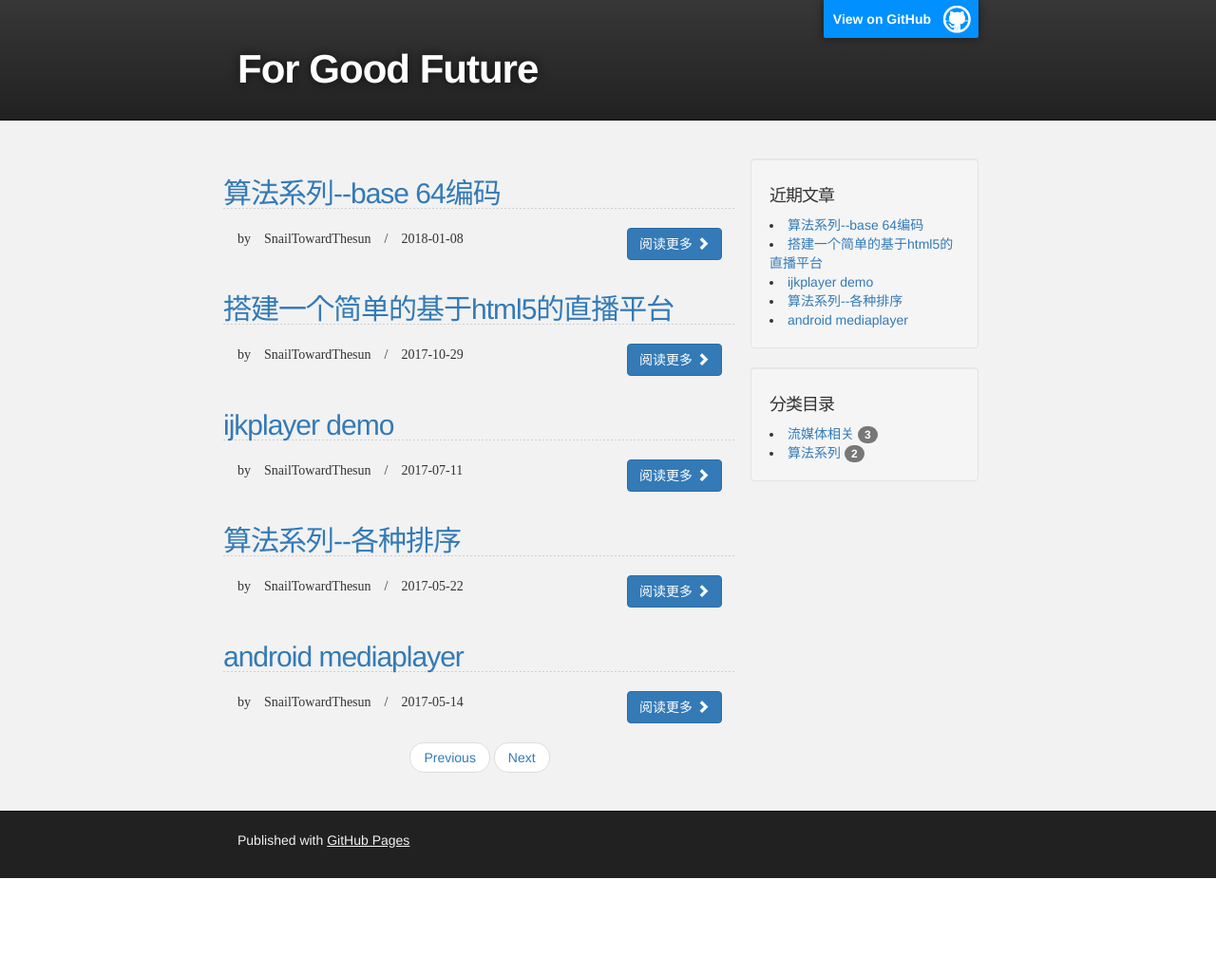
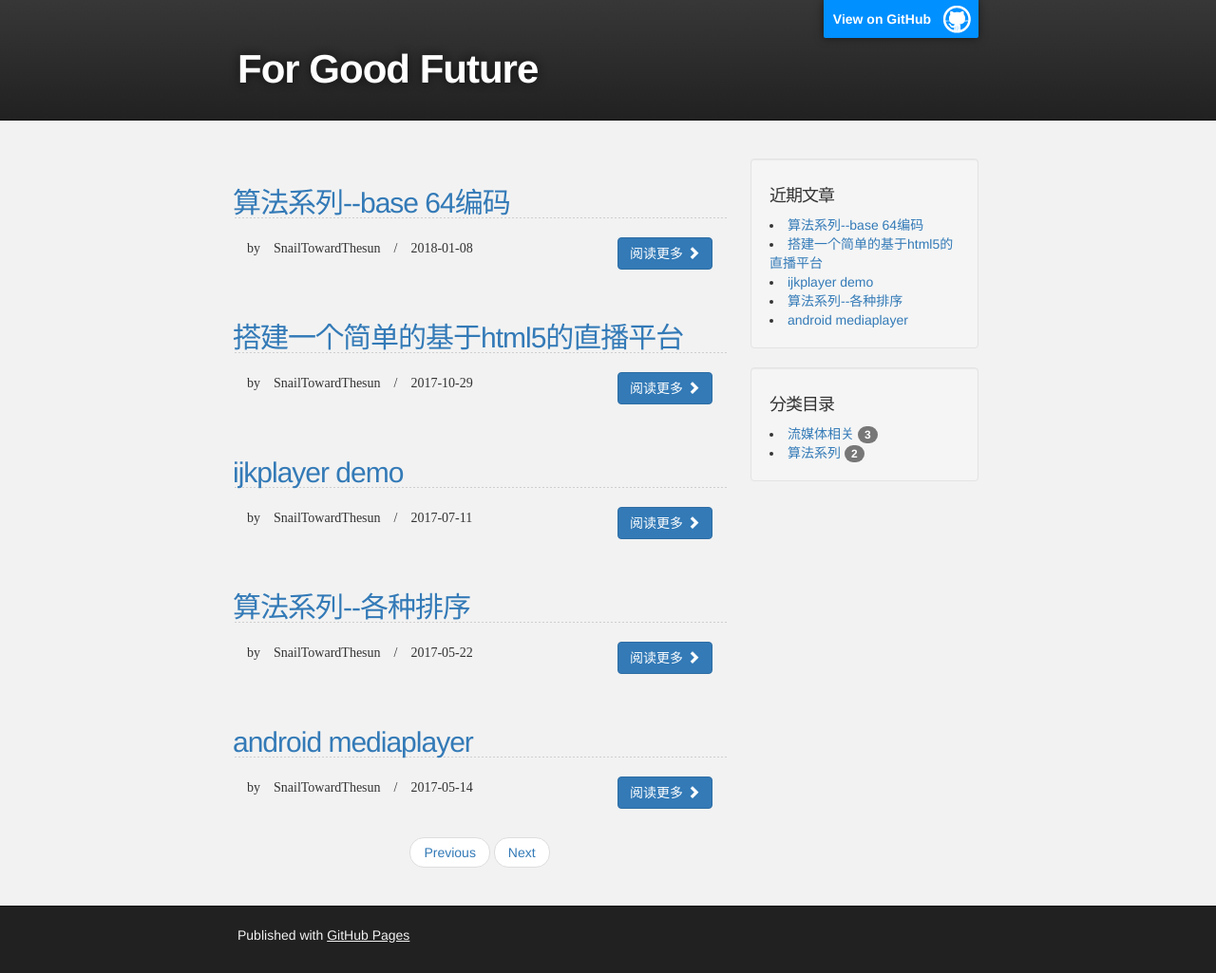
Before and after one commit to SnailTowardThesun/SnailTowardThesun.github.io, a Jekyll site: the page built from index.html, in a window 1280 px wide. Shown: the whole page at 95% size. Built offline with Jekyll 4.4.1, drawn with Linux system fonts in a browser that asks for light colours; nearby versions of some CDN libraries; the list of posts is cut into pages by our own code; comment, search, counter and statistics services are not loaded; the repository's description, which GitHub fills in, is left out; before the commit the page ends 925 px from its top, so only the background shows below that.

Commit message:
refine style

```diff
--- a/index.html
+++ b/index.html
@@ -5,7 +5,7 @@
     <div class="row">
         <div class="col-xs-12 col-sm-6 col-md-8">
             {% for post in paginator.posts %}
-                <div class="row" style="margin-bottom: 15px">
+                <div class="row" style="margin-bottom: 15px; padding: 10px">
                 <h2>
                     <a class="post-link" href="{{ post.url | prepend: site.baseurl }}">{{ post.title }}</a>
                 </h2>
```
